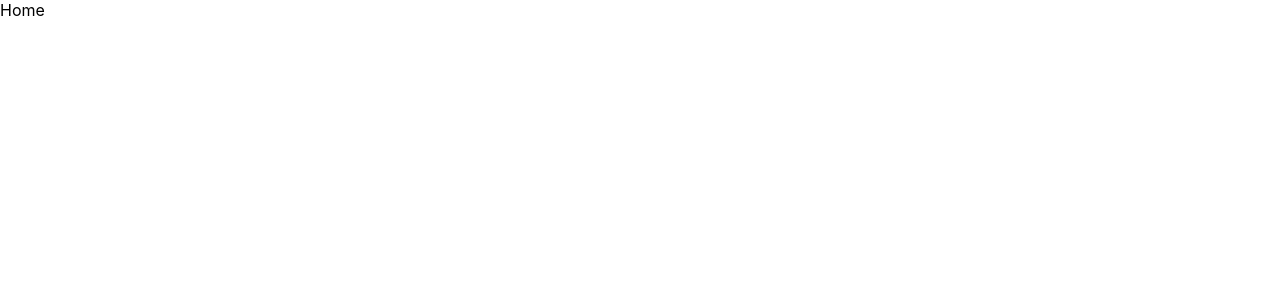
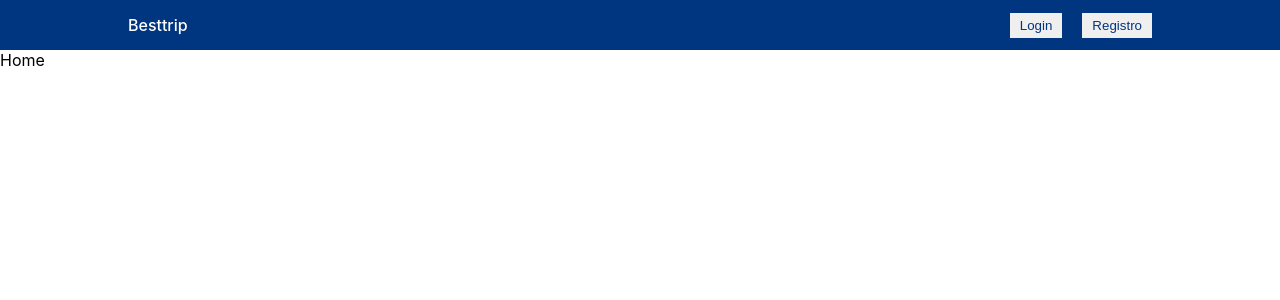
Before and after one commit to jonbaidev/besttrip, a React (Create React App) app: page / in a window 1280 px wide. Shown: the top 300 px of the page. Built offline with nearby package versions, Linux system fonts and the light colour scheme; the HTML template or start-up script is replaced by a standard one.

Commit message:
Criando component NavBar e Paginas para serem trabalhadas Home, Hotel, Hotels

```diff
--- /dev/null
+++ b/src/components/navbar/Navbar.jsx
@@ -0,0 +1,17 @@
+import "./navbar.css"
+
+const Navbar = () => {
+  return (
+    <div className="navbar">
+        <div className="navContainer">
+            <span className="logo">Besttrip</span>
+            <div className="navItems">
+                <button className="navButton">Login</button>
+                <button className="navButton">Registro</button>
+            </div>
+        </div>
+    </div>
+  )
+}
+
+export default Navbar
--- /dev/null
+++ b/src/components/navbar/navbar.css
@@ -0,0 +1,28 @@
+.navbar {
+    height: 50px;
+    background-color: #003580;
+    display: flex;
+    justify-content: center;
+}
+
+.navContainer {
+    width: 100%;
+    max-width: 1024px;
+    background-color: #003580;
+    display: flex;
+    align-items: center;
+    justify-content: space-between;
+}
+
+.logo {
+    font-weight: 500;
+    color: white;
+}
+
+.navButton {
+    margin-left: 20px;
+    border: none;
+    padding: 5px 10px;
+    cursor: pointer;
+    color: #003580;
+}
--- a/src/pages/home/Home.jsx
+++ b/src/pages/home/Home.jsx
@@ -1,8 +1,12 @@
 import React from 'react'
+import Navbar from '../../components/navbar/Navbar'
 
 const Home = () => {
   return (
-    <div>Home</div>
+    <div>
+      <Navbar />
+      Home
+    </div>
   )
 }
 
```
